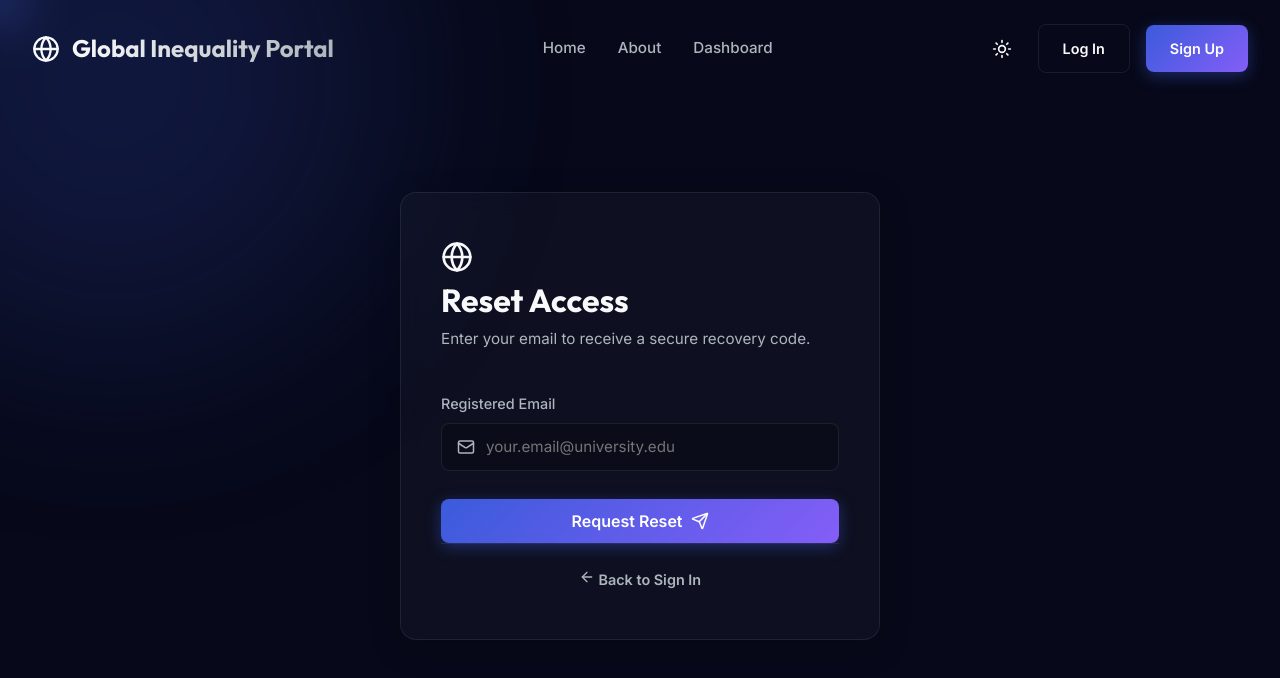
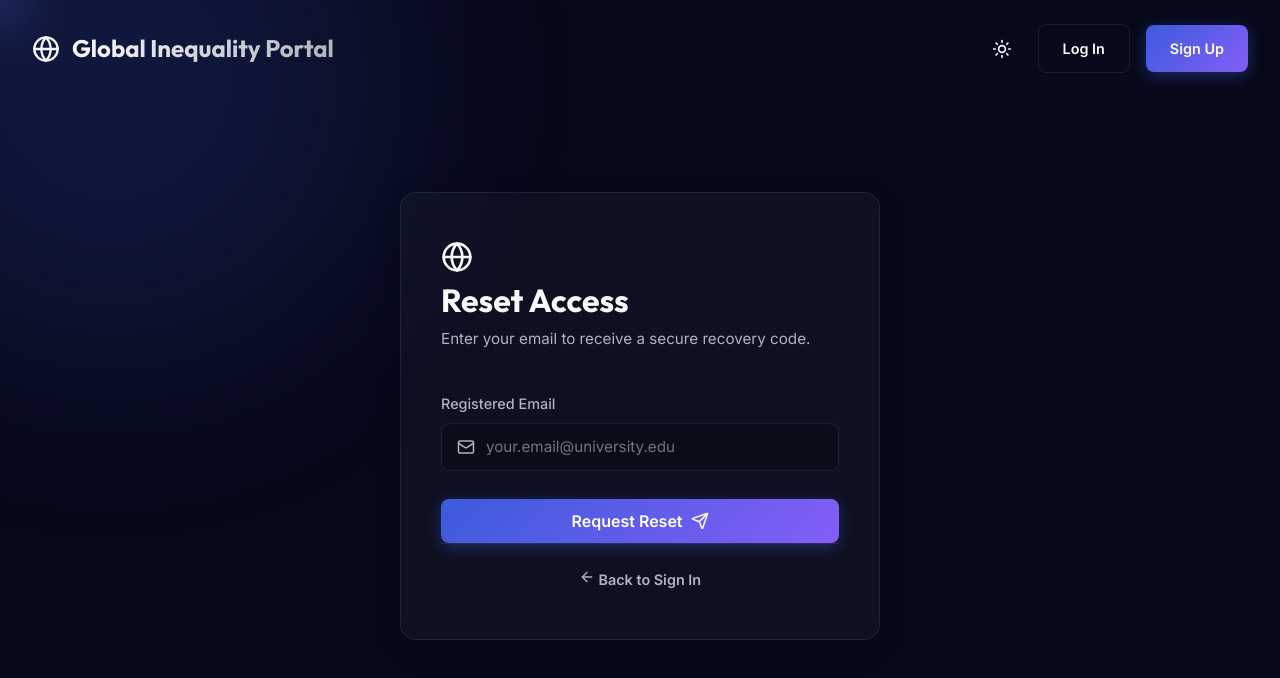
Before and after one commit to Kasireddy-Seshi-Reddy/global-income-distribution, a React (Vite) app in the folder frontend/: page /forgot-password in a window 1280 px wide. Shown: the top 678 px of the page. Built offline with nearby package versions, Linux system fonts and the light colour scheme; no server answers.

Commit message:
style(navbar): hide navigation links on forgot password page for a focused UX

```diff
--- a/frontend/src/components/Navbar.jsx
+++ b/frontend/src/components/Navbar.jsx
@@ -18,7 +18,7 @@
     const [offsetReady, setOffsetReady] = useState(false);
     const [offset, setOffset] = useState({ x: 0, y: 0 });
     const location = useLocation();
-    const isAuthPage = location.pathname === '/login' || location.pathname === '/signup';
+    const isAuthPage = location.pathname === '/login' || location.pathname === '/signup' || location.pathname === '/forgot-password';
 
     useEffect(() => {
         const handleScroll = () => {
```
